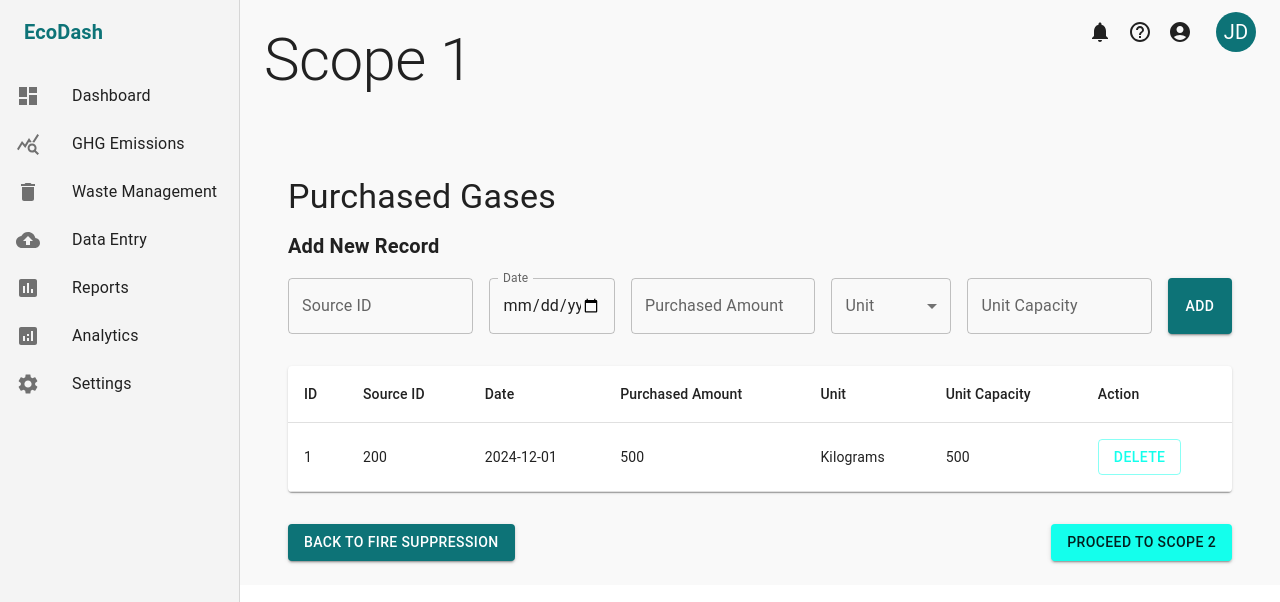
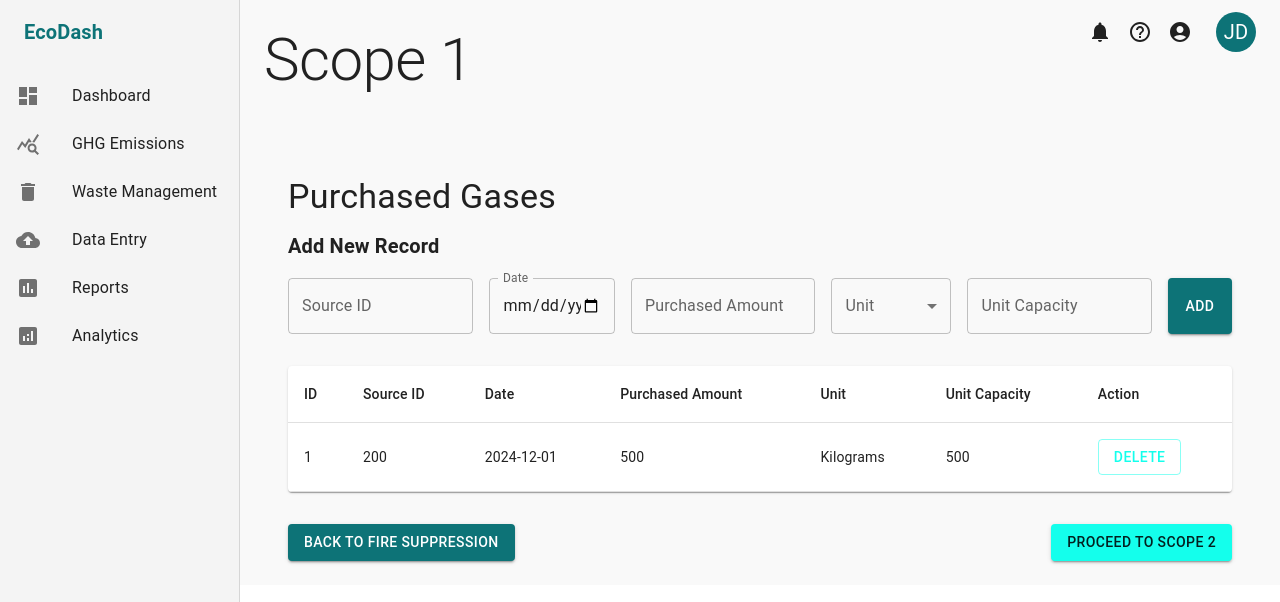
Before and after one commit to AbubakarMirza1/Kavish, a React (Create React App) app in the folder frontend/: page /Scope1PG in a window 1280 px wide. Shown: the top 602 px of the page. Built offline with nearby package versions, Linux system fonts and the light colour scheme.

Commit message:
Update Scope1PG.js

```diff
--- a/frontend/src/screens/Scope1PG.js
+++ b/frontend/src/screens/Scope1PG.js
@@ -48,6 +48,7 @@ import {
   Notifications as NotificationsIcon,
   AccountCircle as ProfileIcon,
 } from '@mui/icons-material';
+import { useNavigate } from 'react-router-dom';
 
 const initialData = [
   {
@@ -62,6 +63,8 @@ const initialData = [
 ];
 
 const PurchasedGasesPage = () => {
+  const navigate = useNavigate();
+
   const [formValues, setFormValues] = useState({
     sourceId: '',
     description: '',
@@ -113,6 +116,20 @@ const PurchasedGasesPage = () => {
     setOpenDialog(false);
   };
 
+  const handleSectionNavigation = (section) => {
+    setSelectedSection(section);
+    const routes = {
+      dashboard: '/dashboard',
+      emissions: '/GHGEmissions',
+      waste: '/WasteManagement',
+      'data-entry': '/Scope1SC',
+      reports: '/Reports',
+      analytics: '/analytics',
+      // settings: '/Settings',
+    };
+    navigate(routes[section]);
+  };
+
   const theme = createTheme({
     palette: {
       primary: { main: '#0D7377' },
@@ -129,7 +146,7 @@ const PurchasedGasesPage = () => {
     { label: 'Data Entry', icon: <DataEntryIcon />, section: 'data-entry' },
     { label: 'Reports', icon: <ReportsIcon />, section: 'reports' },
     { label: 'Analytics', icon: <AnalyticsIcon />, section: 'analytics' },
-    { label: 'Settings', icon: <SettingsIcon />, section: 'settings' },
+    // { label: 'Settings', icon: <SettingsIcon />, section: 'settings' },
   ];
 
   return (
@@ -155,15 +172,15 @@ const PurchasedGasesPage = () => {
             </Typography>
           </Toolbar>
           <List>
-            {sidebarSections.map((section) => (
+            {sidebarSections.map(({ label, icon, section }) => (
               <ListItem
                 button
-                key={section.section}
-                selected={selectedSection === section.section}
-                onClick={() => setSelectedSection(section.section)}
+                key={section}
+                selected={selectedSection === section}
+                onClick={() => handleSectionNavigation(section)}
               >
-                <ListItemIcon>{section.icon}</ListItemIcon>
-                <ListItemText primary={section.label} />
+                <ListItemIcon>{icon}</ListItemIcon>
+                <ListItemText primary={label} />
               </ListItem>
             ))}
           </List>
@@ -297,14 +314,14 @@ const PurchasedGasesPage = () => {
               <Button
                 variant="contained"
                 color="primary"
-                onClick={() => (window.location.href = '/Scope1FS')}
+                onClick={() => navigate('/Scope1FS')}
               >
                 Back to Fire Suppression
               </Button>
               <Button
                 variant="contained"
                 color="secondary"
-                onClick={() => (window.location.href = '/Scope2E')}
+                onClick={() => navigate('/Scope2E')}
               >
                 Proceed to Scope 2
               </Button>
```
